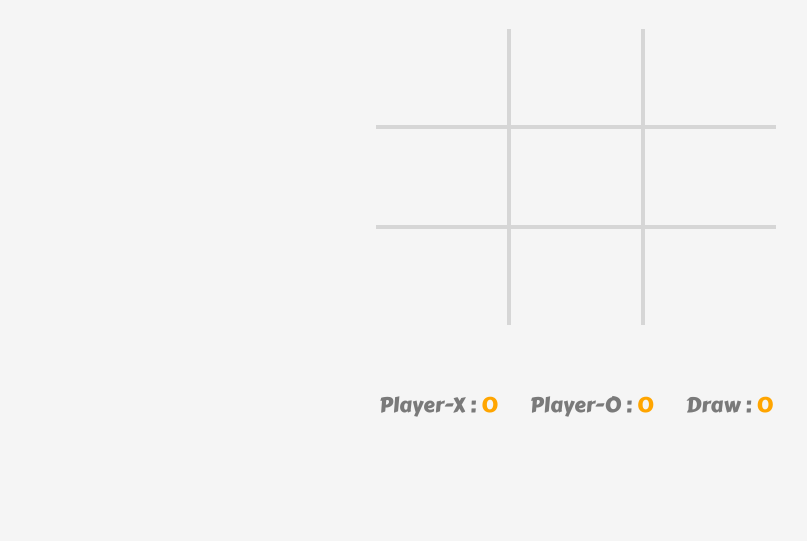
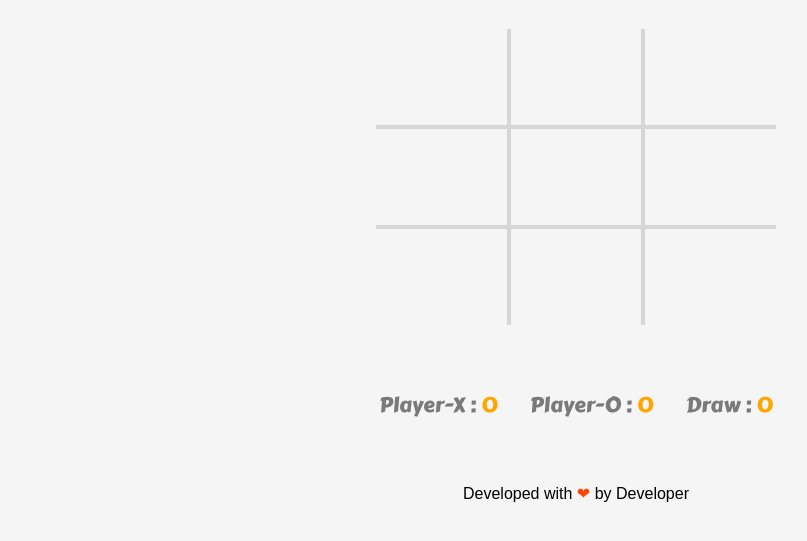
Before and after one commit to vaibhav0712/tic-tac-toe, a plain HTML site: page index.html in a window 1280 px wide. Shown: the part 151-692 px from the top of the page, without its empty margins (64-871 px from the left). Drawn offline with Linux system fonts and the light colour scheme.

Commit message:
new footer add

```diff
--- a/index.html
+++ b/index.html
@@ -159,6 +159,12 @@
     </div>
     <!-- <button class="theme-btn">Change</button> -->
     <div class="overlay hidden"></div>
+    <footer>
+      <div>
+        Developed with <span style="color: orangered">&#10084;</span> by
+        Developer
+      </div>
+    </footer>
     <script src="script.js"></script>
   </body>
 </html>
--- a/style.css
+++ b/style.css
@@ -6,7 +6,7 @@
 body {
   background-color: var(--bg-color);
   font-family: "Lato", sans-serif;
-  max-height: 100vh;
+  /* min-height: 100vh; */
 }
 ::selection {
   background-color: transparent;
@@ -18,7 +18,7 @@ body {
 /*******************/
 
 .main {
-  padding: 5% 7% 10%;
+  padding: 5% 7%;
 }
 .grid-container {
   display: grid;
@@ -211,3 +211,10 @@ button {
   /* border-bottom: 1px solid orange; */
   color: orange;
 }
+
+footer {
+  text-align: center;
+  font-family: "Sofia Sans", sans-serif;
+  /* color: orange; */
+  font-weight: 400;
+}
```
